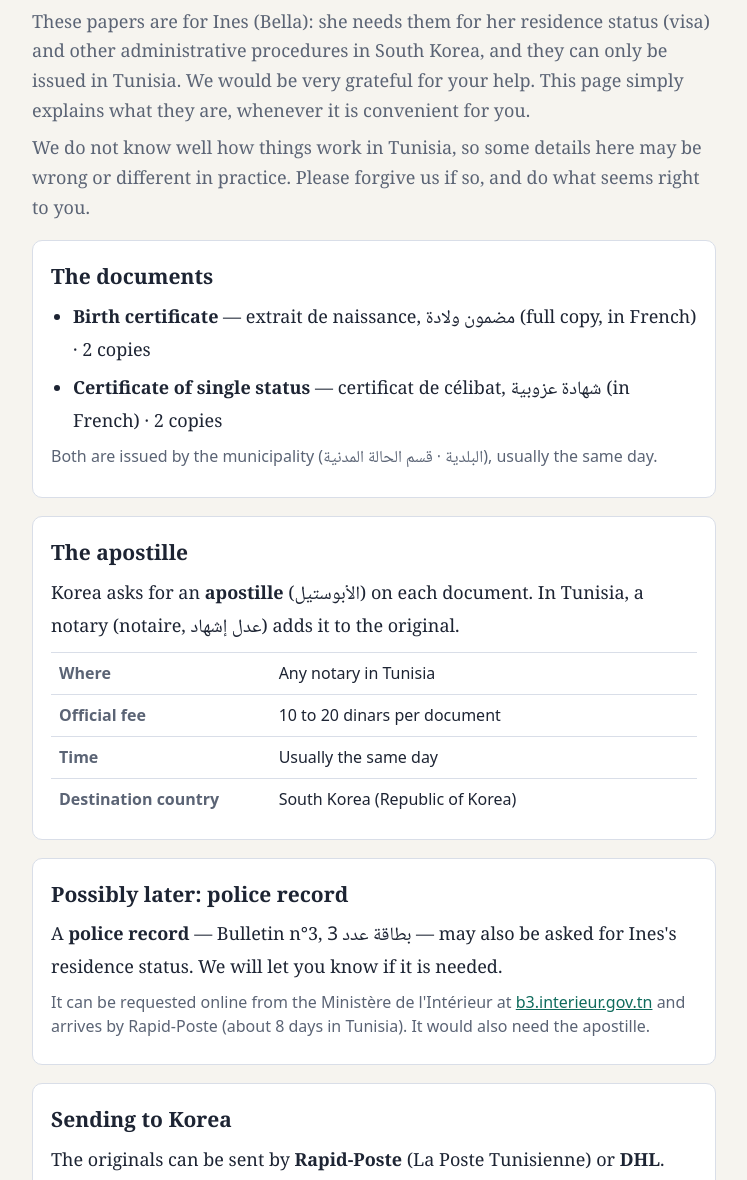
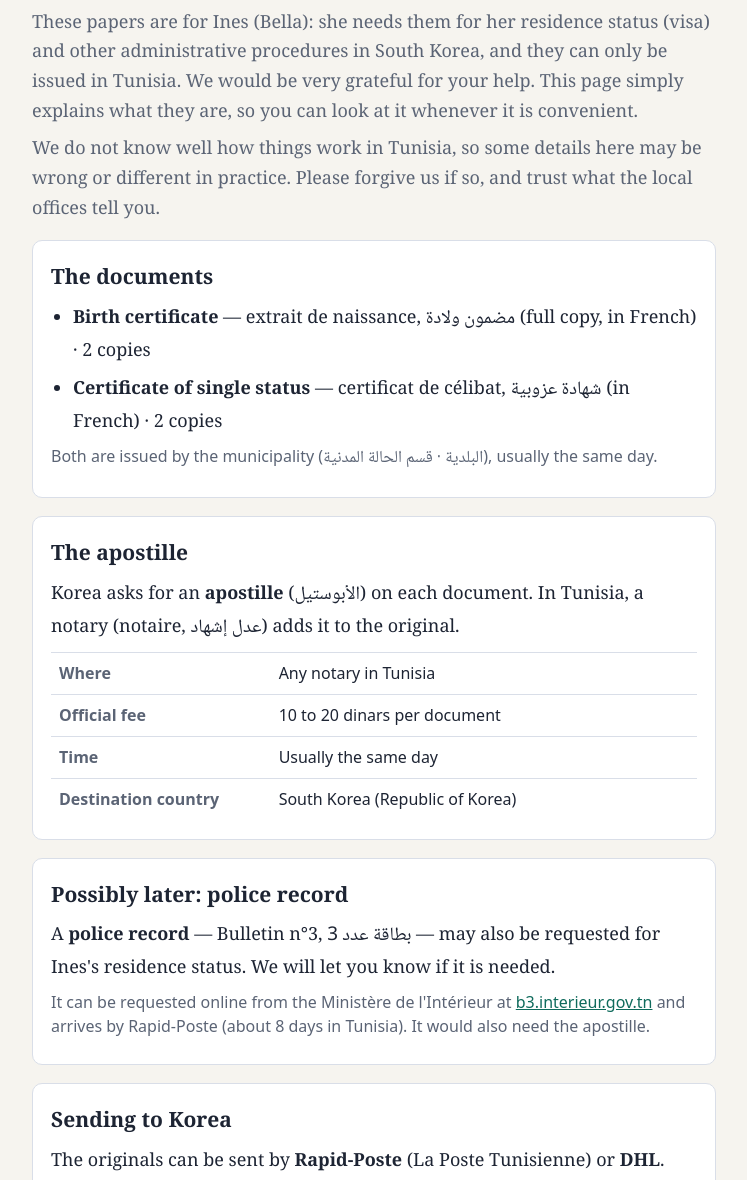
Before and after one commit to oronaminc/tunisia-docs, a plain HTML site: page index.html in a window 1280 px wide. Shown: the part 73-1253 px from the top of the page, without its empty margins (266-1013 px from the left). Drawn offline with Linux system fonts and the light colour scheme.

Commit message:
Polish wording
Co-Authored-By: Claude Fable 5.2 <noreply@anthropic.com>
Claude-Session: https://claude.ai/code/session_019MWrEVqhyeTbiqNYYHLjE5

```diff
--- a/index.html
+++ b/index.html
@@ -30,8 +30,8 @@
 <body>
 <main>
   <h1>Documents from Tunisia</h1>
-  <p class="lead">These papers are for Ines (Bella): she needs them for her residence status (visa) and other administrative procedures in South Korea, and they can only be issued in Tunisia. We would be very grateful for your help. This page simply explains what they are, whenever it is convenient for you.</p>
-  <p class="lead">We do not know well how things work in Tunisia, so some details here may be wrong or different in practice. Please forgive us if so, and do what seems right to you.</p>
+  <p class="lead">These papers are for Ines (Bella): she needs them for her residence status (visa) and other administrative procedures in South Korea, and they can only be issued in Tunisia. We would be very grateful for your help. This page simply explains what they are, so you can look at it whenever it is convenient.</p>
+  <p class="lead">We do not know well how things work in Tunisia, so some details here may be wrong or different in practice. Please forgive us if so, and trust what the local offices tell you.</p>
 
   <section>
     <h2>The documents</h2>
@@ -55,7 +55,7 @@
 
   <section>
     <h2>Possibly later: police record</h2>
-    <p>A <strong>police record</strong> — Bulletin n°3, <span class="ar">بطاقة عدد 3</span> — may also be asked for Ines's residence status. We will let you know if it is needed.</p>
+    <p>A <strong>police record</strong> — Bulletin n°3, <span class="ar">بطاقة عدد 3</span> — may also be requested for Ines's residence status. We will let you know if it is needed.</p>
     <p class="note">It can be requested online from the Ministère de l'Intérieur at <a href="https://b3.interieur.gov.tn/demande" rel="noopener">b3.interieur.gov.tn</a> and arrives by Rapid-Poste (about 8 days in Tunisia). It would also need the apostille.</p>
   </section>
 
```
